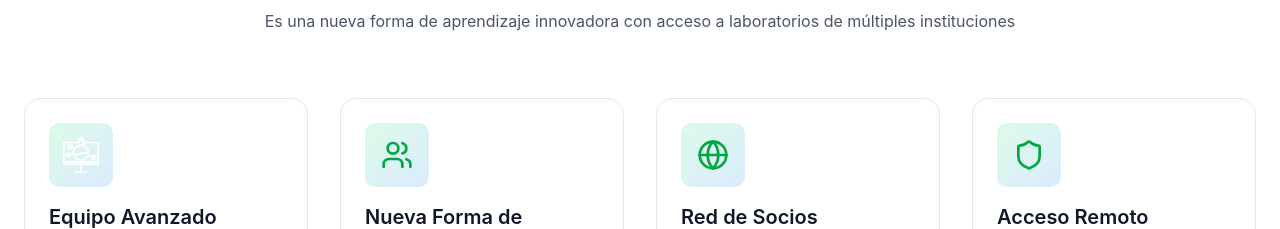
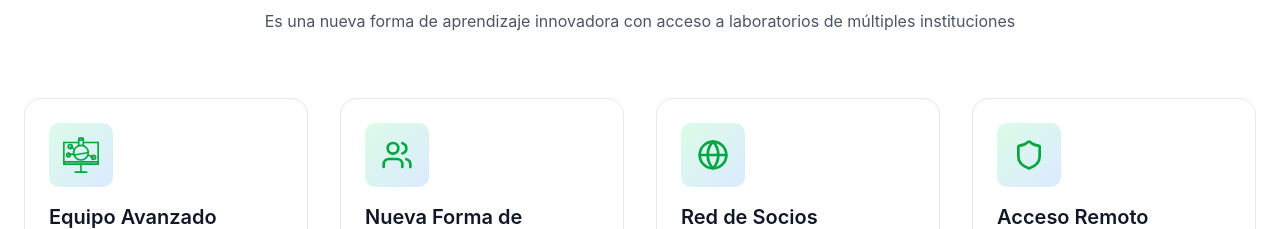
Before and after one commit to SpidlaDEV/remo-lab-uncaus, a React (Vite) app: page / in a window 1280 px wide. Shown: the part 880-1109 px from the top of the page. Built offline with nearby package versions, Linux system fonts and the light colour scheme.

Commit message:
NEW - Nuevo logo x2

```diff
--- a/src/components/HomePage.tsx
+++ b/src/components/HomePage.tsx
@@ -10,7 +10,7 @@ interface HomePageProps {
 export function HomePage({ onLogin, onExplore }: HomePageProps) {
   const features = [
     {
-      icon: <RemoteLabLogo className="text-white" />,
+      icon: <RemoteLabLogo />,
       title: 'Equipo Avanzado',
       description: 'Accede remotamente a equipos de laboratorio de vanguardia'
     },
```
